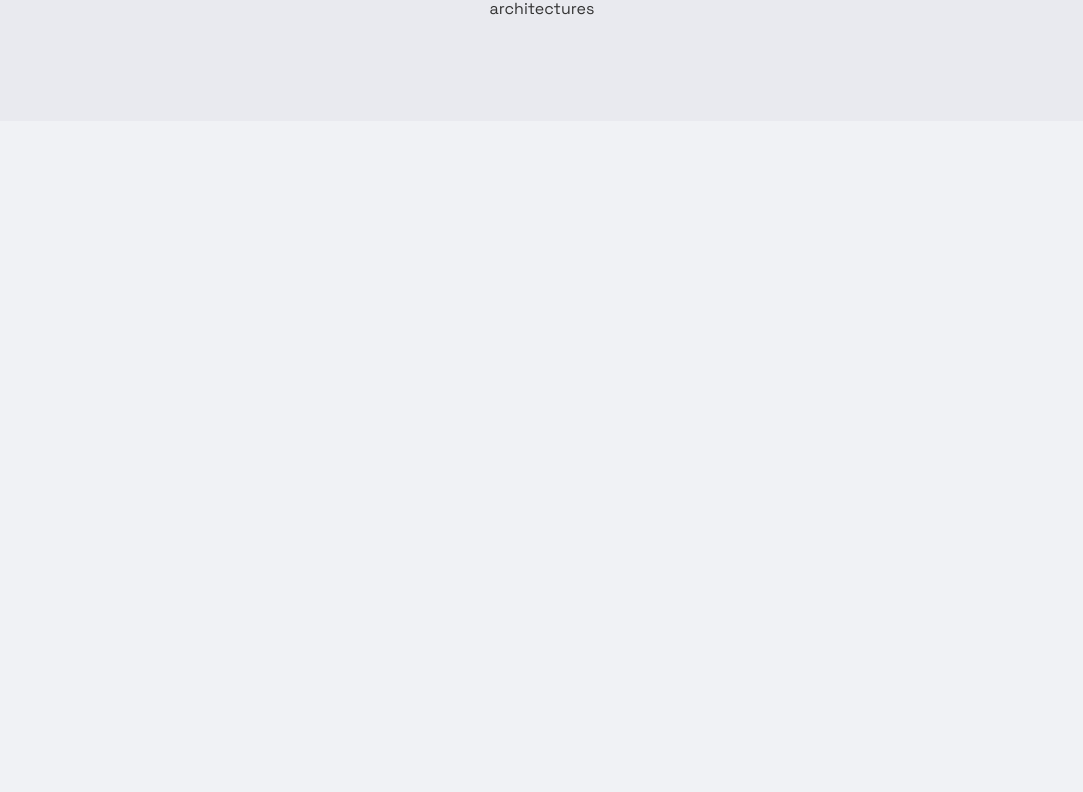
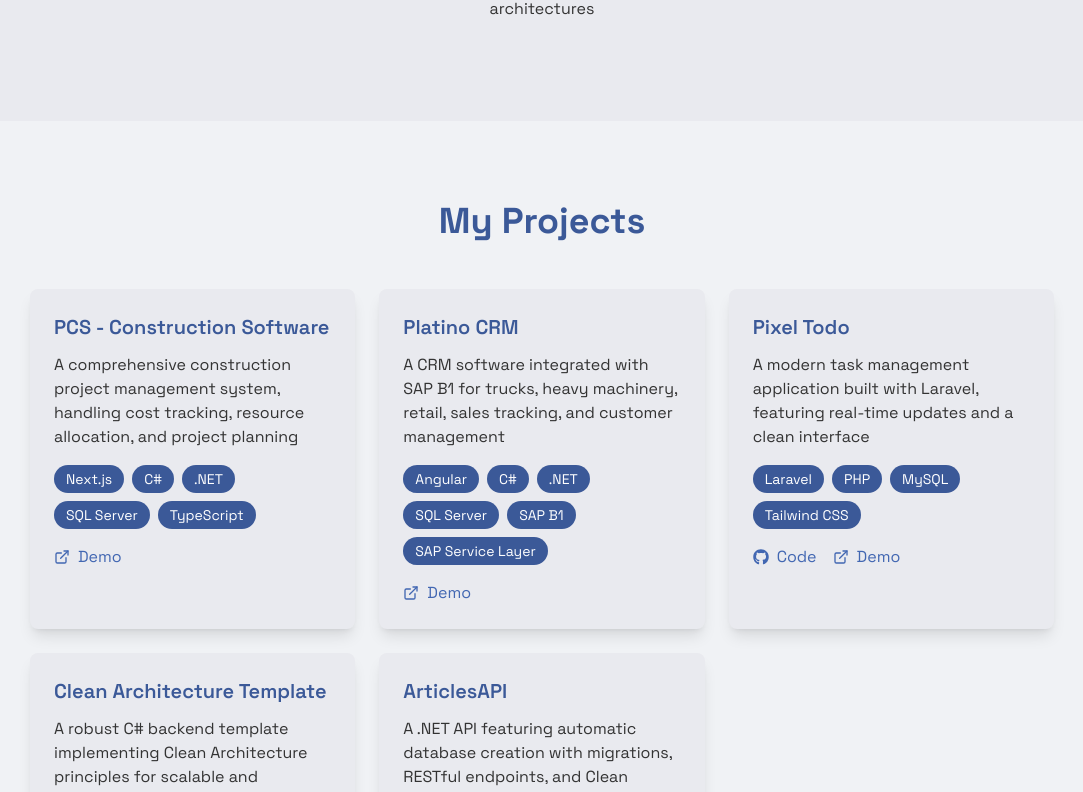
Before and after one commit to JoseanMeonez/professional-page, a Next.js app: page /en in a window 1280 px wide. Shown: the part 1019-1811 px from the top of the page, without its empty margins (98-1181 px from the left). Before the commit the page ends 1140 px from the top, so only its background shows below. Built offline with nearby package versions, Linux system fonts and the light colour scheme.

Commit message:
feat: project developed

```diff
--- a/package.json
+++ b/package.json
@@ -23,6 +23,7 @@
     "clsx": "^2.1.0",
     "cmdk": "^0.2.1",
     "date-fns": "^3.3.1",
+    "framer-motion": "^12.11.3",
     "next": "14.1.0",
     "next-intl": "^3.11.3",
     "next-themes": "^0.2.1",
--- /dev/null
+++ b/src/app/[locale]/components/ProjectCard.tsx
@@ -0,0 +1,72 @@
+'use client'
+import { motion } from 'framer-motion'
+import { FaGithub } from 'react-icons/fa'
+import { FiExternalLink } from 'react-icons/fi'
+
+interface ProjectCardProps {
+  title: string
+  description: string
+  technologies: string[]
+  github?: string
+  demo?: string
+  index: number
+  image?: string
+}
+
+export default function ProjectCard({
+  title,
+  description,
+  technologies,
+  github,
+  demo,
+  index,
+  image,
+}: ProjectCardProps) {
+  return (
+    <motion.div
+      initial={{ opacity: 0, y: 50 }}
+      whileInView={{ opacity: 1, y: 0 }}
+      transition={{ duration: 0.5, delay: index * 0.1 }}
+      viewport={{ once: true }}
+      className="p-6 bg-background-secondary rounded-lg shadow-lg hover:shadow-xl transition-shadow overflow-hidden"
+    >
+      {image && (
+        <div className="mb-4 -mx-6 -mt-6">
+          <img src={image} alt={title} className="w-full h-48 object-cover" />
+        </div>
+      )}
+      <h3 className="text-xl font-semibold mb-3">{title}</h3>
+      <p className="text-text-secondary mb-4">{description}</p>
+      <div className="flex flex-wrap gap-2 mb-4">
+        {technologies.map((tech) => (
+          <span
+            key={tech}
+            className="px-3 py-1 bg-button text-button-text text-sm rounded-full"
+          >
+            {tech}
+          </span>
+        ))}
+      </div>
+      <div className="flex gap-4">
+        {github && (
+          <a
+            href={github}
+            target="_blank"
+            className="flex items-center gap-2 text-secondary hover:text-primary transition-colors"
+          >
+            <FaGithub /> Code
+          </a>
+        )}
+        {demo && (
+          <a
+            href={demo}
+            target="_blank"
+            className="flex items-center gap-2 text-secondary hover:text-primary transition-colors"
+          >
+            <FiExternalLink /> Demo
+          </a>
+        )}
+      </div>
+    </motion.div>
+  )
+}
--- a/src/app/[locale]/page.tsx
+++ b/src/app/[locale]/page.tsx
@@ -1,6 +1,7 @@
 import { useTranslations } from 'next-intl'
 import Button from './components/Button'
 import ContactButton from './components/ContactButton'
+import ProjectCard from './components/ProjectCard'
 
 export default function DashboardPage() {
   const t = useTranslations('')
@@ -16,7 +17,9 @@
           {t('Full Stack Developer')}
         </h1>
         <div className='my-6 max-w-3xl px-20 text-center text-xl text-text-secondary'>
-          {t('Passionate about creating elegant solutions and building performant web applications with modern technologies')}
+          {t(
+            'Passionate about creating elegant solutions and building performant web applications with modern technologies'
+          )}
         </div>
         <div className='mt-4 flex flex-row gap-4'>
           <a href='#projects'>
@@ -29,26 +32,102 @@
       </section>
 
       <section className='bg-background-secondary py-20 max-lg:py-10'>
-        <h2 className='mb-12 text-center text-4xl font-bold'>{t('What I Do')}</h2>
+        <h2 className='mb-12 text-center text-4xl font-bold'>
+          {t('What I Do')}
+        </h2>
         <div className='mx-auto grid max-w-screen-lg grid-cols-3 gap-7 px-8 py-5 max-lg:max-w-fit max-lg:grid-cols-1 max-lg:gap-10'>
           <div className='text-center'>
-            <h3 className='mb-3 text-xl font-semibold'>{t('Frontend Development')}</h3>
+            <h3 className='mb-3 text-xl font-semibold'>
+              {t('Frontend Development')}
+            </h3>
             <p className='text-text-secondary max-lg:max-w-[500px]'>
-              {t('Building modern web applications with Angular, React, and Next.js, focusing on performance and user experience')}
+              {t(
+                'Building modern web applications with Angular, React, and Next.js, focusing on performance and user experience'
+              )}
             </p>
           </div>
           <div className='text-center'>
-            <h3 className='mb-3 text-xl font-semibold'>{t('Backend Development')}</h3>
+            <h3 className='mb-3 text-xl font-semibold'>
+              {t('Backend Development')}
+            </h3>
             <p className='text-text-secondary max-lg:max-w-[500px]'>
-              {t('Developing robust server-side solutions using .NET and Laravel, ensuring scalable and maintainable architectures')}
+              {t(
+                'Developing robust server-side solutions using .NET and Laravel, ensuring scalable and maintainable architectures'
+              )}
             </p>
           </div>
           <div className='text-center'>
-            <h3 className='mb-3 text-xl font-semibold'>{t('Full Stack Integration')}</h3>
+            <h3 className='mb-3 text-xl font-semibold'>
+              {t('Full Stack Integration')}
+            </h3>
             <p className='text-text-secondary max-lg:max-w-[500px]'>
-              {t('Seamlessly connecting frontend and backend systems to create cohesive, efficient, and powerful web solutions')}
+              {t(
+                'Seamlessly connecting frontend and backend systems to create cohesive, efficient, and powerful web solutions'
+              )}
             </p>
           </div>
+        </div>
+      </section>
+
+      <section id='projects' className='px-8 py-20'>
+        <h2 className='mb-12 text-center text-4xl font-bold'>
+          {t('My Projects')}
+        </h2>
+        <div className='mx-auto grid max-w-screen-lg grid-cols-1 gap-6 md:grid-cols-2 lg:grid-cols-3'>
+          <ProjectCard
+            title='PCS - Construction Software'
+            description='A comprehensive construction project management system, handling cost tracking, resource allocation, and project planning'
+            technologies={[
+              'Next.js',
+              'C#',
+              '.NET',
+              'SQL Server',
+              'TypeScript'
+            ]}
+            demo='https://costos.wym.hn'
+            index={0}
+          />
+          <ProjectCard
+            title='Platino CRM'
+            description='A CRM software integrated with SAP B1 for trucks, heavy machinery, retail, sales tracking, and customer management'
+            technologies={[
+              'Angular',
+              'C#',
+              '.NET',
+              'SQL Server',
+              'SAP B1',
+              'SAP Service Layer'
+            ]}
+            demo='https://crmrepuestos.platino.hn/'
+            index={1}
+          />
+          <ProjectCard
+            title='Pixel Todo'
+            description='A modern task management application built with Laravel, featuring real-time updates and a clean interface'
+            technologies={['Laravel', 'PHP', 'MySQL', 'Tailwind CSS']}
+            demo='https://pixel-todo.laravel.cloud/'
+            github='https://github.com/JoseanMeonez/Todo-list'
+            index={2}
+          />
+          <ProjectCard
+            title='Clean Architecture Template'
+            description='A robust C# backend template implementing Clean Architecture principles for scalable and maintainable applications'
+            technologies={['C#', '.NET', 'Clean Architecture', 'CQRS']}
+            github='https://github.com/JoseanMeonez/Clean-Architecture'
+            index={3}
+          />
+          <ProjectCard
+            title='ArticlesAPI'
+            description='A .NET API featuring automatic database creation with migrations, RESTful endpoints, and Clean Architecture principles'
+            technologies={[
+              'C#',
+              '.NET',
+              'Entity Framework',
+              'Clean Architecture'
+            ]}
+            github='https://github.com/JoseanMeonez/ArticlesAPI'
+            index={4}
+          />
         </div>
       </section>
     </div>
```
Also changed, not shown: 2 other files (tests, documents, lock files or other folders).
